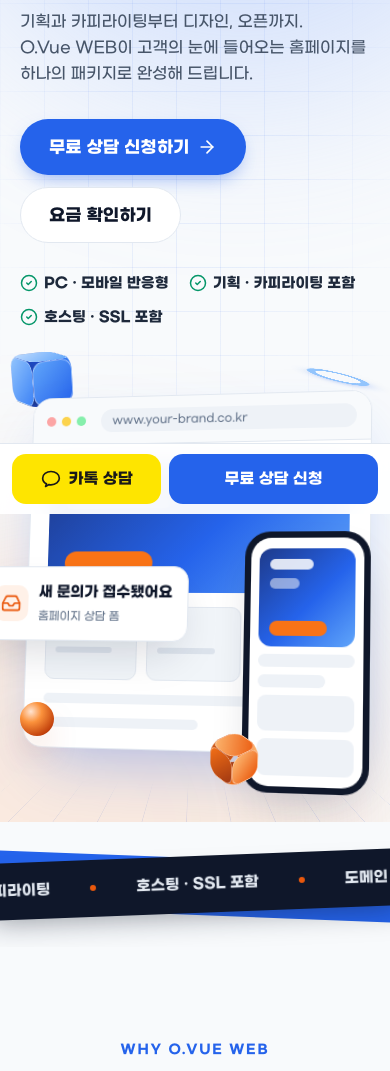
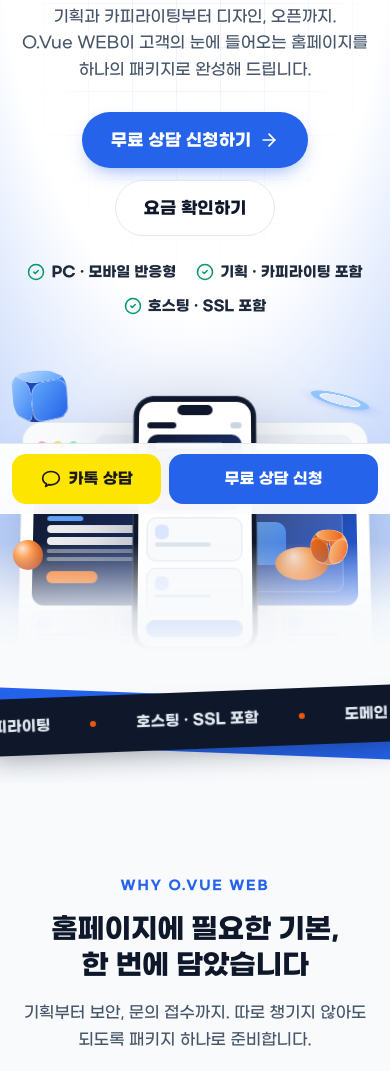
Before and after one commit to qpemqhdl7-wq/claude-skills-, a plain HTML site: page ovue-web/index.html in a window 390 px wide. Shown: the part 330-1401 px from the top of the page. Drawn offline with Linux system fonts and the light colour scheme.

Commit message:
Rebuild hero with centered copy and desktop + iPhone mockups (adapted from 21st.dev hero-section-6)
Co-Authored-By: Claude Opus 5.5 <noreply@anthropic.com>
Claude-Session: https://claude.ai/code/session_01XyxHXazQaXxVK7QhkF6Kfm

```diff
--- a/ovue-web/index.html
+++ b/ovue-web/index.html
@@ -88,52 +88,78 @@ p{margin:0}
 @media (min-width:960px){.nav{display:flex}.header .cta{display:inline-flex}.menu-btn{display:none}.mobile-nav{display:none!important}}
 .progress{position:absolute;left:0;bottom:-1px;height:2px;width:100%;background:var(--primary);transform-origin:0 50%;transform:scaleX(0)}
 
-/* ===== Hero ===== */
-.hero{position:relative;overflow:hidden;padding:56px 0 72px}
+/* ===== Hero (centered copy + desktop & iPhone mockups — layout from 21st.dev hero-section-6) ===== */
+.hero{position:relative;overflow:hidden;padding:56px 0 0}
+.hero-bg{position:absolute;inset:0;z-index:-2;background:radial-gradient(125% 125% at 50% 10%,#FFFFFF 42%,#BFD3FB 72%,var(--primary) 100%)}
+.hero-bg::after{content:"";position:absolute;left:0;right:0;bottom:0;height:140px;background:linear-gradient(to bottom,transparent,var(--bg))}
 .hero-grid{position:absolute;inset:0;z-index:-1;
-  background-image:linear-gradient(to right,rgba(37,99,235,.08) 1px,transparent 1px),linear-gradient(to bottom,rgba(37,99,235,.08) 1px,transparent 1px);
-  background-size:44px 44px;-webkit-mask-image:radial-gradient(ellipse 80% 70% at 50% 30%,#000 30%,transparent 75%);mask-image:radial-gradient(ellipse 80% 70% at 50% 30%,#000 30%,transparent 75%)}
-.hero-glow{position:absolute;z-index:-1;width:620px;height:620px;border-radius:50%;filter:blur(90px);opacity:.35;pointer-events:none}
-.hero-glow.glow-a{background:#93B4FB;top:-260px;right:-160px}
-.hero-glow.glow-b{background:#FDBA8C;bottom:-320px;left:-240px;opacity:.25}
-.hero-inner{display:grid;gap:48px;align-items:center}
+  background-image:linear-gradient(to right,rgba(37,99,235,.07) 1px,transparent 1px),linear-gradient(to bottom,rgba(37,99,235,.07) 1px,transparent 1px);
+  background-size:44px 44px;-webkit-mask-image:radial-gradient(ellipse 70% 55% at 50% 20%,#000 30%,transparent 75%);mask-image:radial-gradient(ellipse 70% 55% at 50% 20%,#000 30%,transparent 75%)}
+.hero-inner{display:grid;gap:44px}
+.hero-copy{display:flex;flex-direction:column;align-items:center;text-align:center;max-width:860px;margin:0 auto}
 .badge{display:inline-flex;align-items:center;gap:8px;padding:6px 14px 6px 6px;border-radius:999px;background:var(--surface);border:1px solid var(--border);font-size:14px;font-weight:600;color:var(--fg);box-shadow:var(--shadow-sm)}
 .badge .pill{background:var(--accent-soft);color:var(--accent-ink);padding:3px 10px;border-radius:999px;font-size:12.5px;font-weight:700}
-.hero h1{font-size:clamp(38px,9vw,68px);font-weight:800;letter-spacing:-.02em;margin:22px 0 20px;line-height:1.14}
+.hero h1{font-size:clamp(36px,7.4vw,70px);font-weight:800;letter-spacing:-.02em;margin:22px 0 20px;line-height:1.16}
 .hero h1 .hl{color:var(--primary);position:relative;white-space:nowrap}
 .hero h1 .hl::after{content:"";position:absolute;left:0;right:0;bottom:.06em;height:.22em;background:var(--primary-100);z-index:-1;border-radius:4px}
-.hero .lead{font-size:clamp(16px,2.4vw,19px);color:var(--fg-muted);max-width:34em}
-.hero .actions{display:flex;flex-wrap:wrap;gap:12px;margin-top:32px}
-.checks{display:flex;flex-wrap:wrap;gap:10px 20px;margin-top:28px;padding:0;list-style:none;font-size:14.5px;font-weight:600;color:var(--fg)}
+.hero .lead{font-size:clamp(16px,2.2vw,19px);color:var(--fg-muted);max-width:32em}
+.hero .actions{display:flex;flex-wrap:wrap;justify-content:center;gap:12px;margin-top:30px}
+.checks{display:flex;flex-wrap:wrap;justify-content:center;gap:10px 20px;margin-top:24px;padding:0;list-style:none;font-size:14.5px;font-weight:600;color:var(--fg)}
 .checks li{display:flex;align-items:center;gap:6px}
 .checks .icon{width:18px;height:18px;color:var(--success)}
 
-/* Hero mockup */
-.mock{position:relative;width:100%}
-.browser{background:var(--surface);border:1px solid var(--border);border-radius:var(--radius-lg);box-shadow:var(--shadow-xl);overflow:hidden}
+/* Desktop browser mockup */
+.browser{background:var(--surface);border:1px solid var(--border);border-radius:var(--radius-lg);box-shadow:0 40px 80px -30px rgba(15,23,42,.35),var(--shadow-xl);overflow:hidden}
 .browser-top{display:flex;align-items:center;gap:6px;padding:12px 14px;border-bottom:1px solid var(--border);background:#F8FAFC}
 .browser-top i{width:10px;height:10px;border-radius:50%;background:#E2E8F0}
 .browser-top i:nth-child(1){background:#FCA5A5}.browser-top i:nth-child(2){background:#FCD34D}.browser-top i:nth-child(3){background:#86EFAC}
-.browser-url{margin-left:10px;flex:1;height:24px;border-radius:999px;background:#EEF2F7;font-size:11.5px;color:var(--fg-subtle);display:flex;align-items:center;padding:0 12px;font-family:var(--font-en)}
-.browser-body{padding:20px;display:grid;gap:14px}
-.sk{border-radius:8px;background:#EEF2F7}
-.sk-hero{height:132px;border-radius:12px;background:linear-gradient(135deg,#1E3A8A,#2563EB 55%,#60A5FA);position:relative;overflow:hidden;padding:18px}
-.sk-hero span{display:block;height:10px;border-radius:6px;background:rgba(255,255,255,.85);width:58%}
-.sk-hero span+span{margin-top:8px;width:40%;background:rgba(255,255,255,.5)}
-.sk-hero em{position:absolute;left:18px;bottom:18px;height:24px;width:92px;border-radius:999px;background:#F97316}
-.sk-row{display:grid;grid-template-columns:repeat(3,1fr);gap:10px}
-.sk-card{height:74px;border-radius:10px;background:#F1F5F9;border:1px solid var(--border);padding:10px}
-.sk-card b{display:block;width:22px;height:22px;border-radius:6px;background:var(--primary-100);margin-bottom:8px}
-.sk-card s{display:block;height:6px;border-radius:4px;background:#DCE3EC;width:80%}
-.phone{position:absolute;right:-6px;bottom:-34px;width:31%;min-width:118px;aspect-ratio:9/18.5;background:var(--ink);border-radius:24px;padding:6px;box-shadow:var(--shadow-lg)}
-.phone-screen{height:100%;border-radius:19px;background:var(--surface);overflow:hidden;display:flex;flex-direction:column;gap:7px;padding:10px 8px}
-.phone-screen .sk-hero{height:44%;padding:10px}.phone-screen .sk-hero em{left:10px;bottom:10px;height:14px;width:54px}
-.phone-screen .sk{height:12px}
-.float-card{position:absolute;left:-10px;top:52%;background:var(--surface);border:1px solid var(--border);border-radius:14px;padding:12px 14px;display:flex;gap:10px;align-items:center;box-shadow:var(--shadow-lg);font-size:13px}
+.browser-url{margin-left:10px;flex:1;max-width:360px;height:24px;border-radius:999px;background:#EEF2F7;font-size:11.5px;color:var(--fg-subtle);display:flex;align-items:center;padding:0 12px;font-family:var(--font-en)}
+.site{aspect-ratio:16/8.6;display:flex;flex-direction:column;gap:3.2%;padding:2.6% 3.4%}
+.site-nav{display:flex;align-items:center;gap:2.2%}
+.site-nav .site-logo{width:9%;height:clamp(8px,1.4vw,16px);border-radius:5px;background:var(--ink)}
+.site-nav span{width:6%;height:clamp(4px,.6vw,7px);border-radius:4px;background:#DCE3EC}
+.site-nav span:first-of-type{margin-left:auto}
+.site-nav em{width:11%;height:clamp(10px,1.8vw,22px);border-radius:999px;background:var(--primary)}
+.site-hero{flex:1;display:grid;grid-template-columns:1.1fr 1fr;gap:4%;border-radius:12px;background:linear-gradient(135deg,#0F172A,#1E3A8A 60%,#2563EB);padding:4% 4.5%;position:relative;overflow:hidden}
+.site-copy{display:flex;flex-direction:column;justify-content:center;gap:clamp(4px,.9vw,10px)}
+.site-copy i{width:24%;height:clamp(5px,.7vw,8px);border-radius:4px;background:#60A5FA}
+.site-copy span{display:block;height:clamp(8px,1.5vw,18px);border-radius:6px;background:rgba(255,255,255,.92)}
+.site-copy .t1{width:92%}.site-copy .t2{width:70%}
+.site-copy .p{height:clamp(4px,.55vw,7px);background:rgba(255,255,255,.4);width:84%}.site-copy .p.short{width:60%}
+.site-copy em{margin-top:4%;width:34%;height:clamp(12px,2vw,26px);border-radius:999px;background:#F97316}
+.site-visual{position:relative;border-radius:10px;background:linear-gradient(160deg,rgba(255,255,255,.18),rgba(255,255,255,.04));border:1px solid rgba(255,255,255,.18)}
+.site-visual .sv-a{position:absolute;left:12%;top:16%;width:46%;height:52%;border-radius:10px;background:linear-gradient(135deg,#93C5FD,#3B82F6)}
+.site-visual .sv-b{position:absolute;right:10%;bottom:14%;width:40%;height:40%;border-radius:50%;background:radial-gradient(circle at 35% 30%,#FFE4D1,#FB923C 45%,#C2410C)}
+.site-cards{display:grid;grid-template-columns:repeat(4,1fr);gap:2.4%;height:22%}
+.site-cards div{border-radius:10px;border:1px solid var(--border);background:#F8FAFC;padding:5% 6%;display:flex;flex-direction:column;gap:10%}
+.site-cards b{width:22%;aspect-ratio:1;border-radius:6px;background:var(--primary-100)}
+.site-cards s{display:block;height:clamp(3px,.5vw,6px);border-radius:3px;background:#DCE3EC;width:80%}
+.site-cards s+s{width:55%}
+
+/* iPhone mockup (frame paths from 21st.dev hero-section-6) */
+.iphone{--pw:clamp(120px,21vw,250px);position:absolute;width:var(--pw);aspect-ratio:433/882;left:calc(50% - var(--pw) / 2);top:50%;margin-top:calc(var(--pw) * -1.08);filter:drop-shadow(0 30px 40px rgba(15,23,42,.35))}
+.iphone-frame{position:absolute;inset:0;width:100%;height:100%}
+.iphone-screen{position:absolute;left:4.9%;top:2.18%;width:89.95%;height:95.64%;border-radius:12.9% / 6%;overflow:hidden;background:var(--surface);display:flex;flex-direction:column;gap:3%;padding:17% 7% 7%}
+.m-nav{display:flex;justify-content:space-between;align-items:center}
+.m-nav b{width:30%;height:calc(var(--pw) * .045);border-radius:4px;background:var(--ink)}
+.m-nav i{width:12%;height:calc(var(--pw) * .045);border-radius:3px;background:#CBD5E1}
+.m-hero{flex:0 0 36%;border-radius:10px;background:linear-gradient(160deg,#0F172A,#1E3A8A 60%,#2563EB);padding:9%;display:flex;flex-direction:column;gap:6%;position:relative}
+.m-hero span{display:block;height:calc(var(--pw) * .05);border-radius:4px;background:rgba(255,255,255,.92);width:86%}
+.m-hero .s2{width:60%;background:rgba(255,255,255,.5)}
+.m-hero em{position:absolute;left:9%;bottom:10%;width:44%;height:calc(var(--pw) * .07);border-radius:999px;background:#F97316}
+.m-card{flex:1;border-radius:9px;border:1px solid var(--border);background:#F8FAFC;padding:7%;display:flex;flex-direction:column;gap:12%}
+.m-card b{width:18%;aspect-ratio:1;border-radius:5px;background:var(--primary-100)}
+.m-card s{display:block;height:calc(var(--pw) * .03);border-radius:3px;background:#DCE3EC;width:70%}
+.m-cta{flex:0 0 8%;border-radius:999px;background:var(--primary)}
+.island{position:absolute;left:35.6%;top:3.4%;width:28.6%;height:4.2%;border-radius:999px;background:#0F172A}
+
+.float-card{position:absolute;left:3%;top:56%;background:var(--surface);border:1px solid var(--border);border-radius:14px;padding:12px 14px;display:flex;gap:10px;align-items:center;box-shadow:var(--shadow-lg);font-size:13px;white-space:nowrap}
 .float-card .dot{width:34px;height:34px;border-radius:10px;background:var(--accent-soft);color:var(--accent);display:grid;place-items:center}
 .float-card strong{display:block;color:var(--ink);font-size:14px}
 .float-card small{color:var(--fg-subtle)}
-@media (min-width:1024px){.hero{padding:88px 0 112px}.hero-inner{grid-template-columns:1.05fr .95fr;gap:56px}}
+.mock-fade{position:absolute;left:calc(50% - 50vw);right:calc(50% - 50vw);bottom:-2px;height:42%;z-index:8;pointer-events:none;background:linear-gradient(to top,var(--bg) 8%,rgba(248,250,252,.85) 40%,rgba(248,250,252,0))}
+@media (max-width:640px){.float-card{display:none}.mock-wrap{padding-top:44px}}
+@media (min-width:1024px){.hero{padding-top:84px}}
 
 /* Marquee */
 .marquee{background:var(--ink);color:#fff;overflow:hidden;padding:16px 0}
@@ -378,10 +404,10 @@ footer .copy{margin-top:32px;padding-top:24px;border-top:1px solid rgba(255,255,
   background:radial-gradient(circle at var(--gx,50%) var(--gy,50%),rgba(255,255,255,.28),transparent 55%)}
 [data-tilt]:hover > .glare{opacity:1}
 /* Hero stage */
-.mock-wrap{position:relative;perspective:1400px;max-width:560px;margin:0 auto;width:100%}
-.mock{transform-style:preserve-3d;transform:rotateY(-12deg) rotateX(6deg)}
-.mock .phone{transform:translateZ(70px)}
-.mock .float-card{transform:translateZ(110px)}
+.mock-wrap{position:relative;perspective:1600px;perspective-origin:50% 0%;max-width:1040px;margin:0 auto;width:100%}
+.mock{position:relative;transform-style:preserve-3d;transform:rotateX(12deg)}
+.mock .iphone{transform:translateZ(80px)}
+.mock .float-card{transform:translateZ(130px)}
 .hero-floor{position:absolute;left:-30%;right:-30%;bottom:-6%;height:46%;z-index:-1;overflow:hidden;pointer-events:none;
   transform:perspective(520px) rotateX(64deg);transform-origin:50% 100%;
   -webkit-mask-image:linear-gradient(to top,#000 10%,transparent 85%);mask-image:linear-gradient(to top,#000 10%,transparent 85%)}
@@ -403,11 +429,11 @@ footer .copy{margin-top:32px;padding-top:24px;border-top:1px solid rgba(255,255,
 .cube.glass i{background:rgba(255,255,255,.14);border-color:rgba(255,255,255,.5);backdrop-filter:blur(2px)}
 .orb{position:absolute;border-radius:50%;background:radial-gradient(circle at 32% 28%,#FFE4D1 0,#FB923C 32%,#C2410C 75%,#7C2D12 100%);box-shadow:0 18px 30px -10px rgba(194,65,12,.5)}
 .torus{position:absolute;border-radius:50%;border:9px solid #93C5FD;box-shadow:inset 0 0 0 2px rgba(255,255,255,.6),0 10px 24px -8px rgba(37,99,235,.45);transform:rotateX(68deg) rotateY(12deg)}
-.hero .s1{--s:62px;top:-34px;left:-14px}
-.hero .s2{--s:34px;bottom:-26px;right:34%}
-.hero .s3{width:96px;height:96px;top:-46px;right:-18px}
-.hero .s4{width:46px;height:46px;bottom:4%;left:-22px}
-@media (max-width:640px){.hero .s1{--s:44px;left:0}.hero .s3{width:64px;height:64px;right:0}.hero .s4{width:34px;height:34px;left:0}}
+.hero .s1{--s:64px;top:-30px;left:2%}
+.hero .s2{--s:40px;top:38%;right:24%}
+.hero .s3{width:110px;height:110px;top:-50px;right:4%}
+.hero .s4{width:52px;height:52px;top:30%;left:-1%}
+@media (max-width:640px){.hero .s1{--s:40px;top:0;left:0}.hero .s3{width:60px;height:60px;top:-6px;right:0}.hero .s4{width:30px;height:30px;top:58%;left:-2%}.hero .s2{--s:26px;top:56%;right:8%}}
 /* Crossing marquee ribbons */
 .ribbons{position:relative;overflow:hidden;padding:34px 0;background:var(--bg)}
 .ribbons .marquee{width:112%;margin-left:-6%;transform:rotate(-2.2deg);position:relative;z-index:2;box-shadow:0 14px 30px -14px rgba(15,23,42,.5)}
@@ -474,16 +500,15 @@ footer .copy{margin-top:32px;padding-top:24px;border-top:1px solid rgba(255,255,
 </header>
 
 <main id="main">
-  <!-- ===== HERO ===== -->
+  <!-- ===== HERO (layout adapted from 21st.dev "Hero Section with Device Mockups" by solaceui) ===== -->
   <section class="hero" aria-labelledby="hero-title">
+    <div class="hero-bg" aria-hidden="true"></div>
     <div class="hero-grid" aria-hidden="true"></div>
     <div class="hero-floor" aria-hidden="true"><i></i></div>
-    <div class="hero-glow glow-a" aria-hidden="true"></div>
-    <div class="hero-glow glow-b" aria-hidden="true"></div>
     <div class="container hero-inner">
       <div class="hero-copy">
         <span class="badge"><span class="pill">NEW</span>신규 제작 · 리뉴얼 · 반응형 전문</span>
-        <h1 id="hero-title">보는 순간,<br><span class="hl">문의하고 싶은</span><br>홈페이지</h1>
+        <h1 id="hero-title">보는 순간, <span class="hl">문의하고 싶은</span><br>홈페이지</h1>
         <p class="lead">기획과 카피라이팅부터 디자인, 오픈까지. <span style="white-space:nowrap">O.Vue WEB</span>이 고객의 눈에 들어오는 홈페이지를 하나의 패키지로 완성해 드립니다.</p>
         <div class="actions">
           <a href="#contact" class="btn btn-primary btn-lg">무료 상담 신청하기 <svg class="icon"><use href="#i-arrow"/></svg></a>
@@ -498,23 +523,32 @@ footer .copy{margin-top:32px;padding-top:24px;border-top:1px solid rgba(255,255,
       <div class="mock-wrap" aria-hidden="true">
         <div class="shapes"><div class="cube s1"><i></i><i></i><i></i><i></i><i></i><i></i></div><div class="torus s3"></div></div>
         <div class="mock">
-        <div class="browser">
-          <div class="browser-top"><i></i><i></i><i></i><span class="browser-url">www.your-brand.co.kr</span></div>
-          <div class="browser-body">
-            <div class="sk-hero"><span></span><span></span><em></em></div>
-            <div class="sk-row">
-              <div class="sk-card"><b></b><s></s></div>
-              <div class="sk-card"><b></b><s></s></div>
-              <div class="sk-card"><b></b><s></s></div>
+          <div class="browser desk">
+            <div class="browser-top"><i></i><i></i><i></i><span class="browser-url">www.your-brand.co.kr</span></div>
+            <div class="site">
+              <div class="site-nav"><b class="site-logo"></b><span></span><span></span><span></span><span></span><em></em></div>
+              <div class="site-hero">
+                <div class="site-copy"><i></i><span class="t1"></span><span class="t2"></span><span class="p"></span><span class="p short"></span><em></em></div>
+                <div class="site-visual"><span class="sv-a"></span><span class="sv-b"></span></div>
+              </div>
+              <div class="site-cards"><div><b></b><s></s><s></s></div><div><b></b><s></s><s></s></div><div><b></b><s></s><s></s></div><div><b></b><s></s><s></s></div></div>
             </div>
-            <div class="sk" style="height:10px;width:70%"></div>
-            <div class="sk" style="height:10px;width:52%"></div>
           </div>
+          <div class="iphone">
+            <svg class="iphone-frame" viewBox="0 0 433 882"><path d="M2 73C2 32.68 34.68 0 75 0H357C397.32 0 430 32.68 430 73V809C430 849.32 397.32 882 357 882H75C34.68 882 2 849.32 2 809V73Z" fill="#334155"/><path d="M0 171C0 170.45.45 170 1 170H3V204H1C.45 204 0 203.55 0 203V171ZM1 234C1 233.45 1.45 233 2 233H3.5V300H2C1.45 300 1 299.55 1 299V234ZM1 319C1 318.45 1.45 318 2 318H3.5V385H2C1.45 385 1 384.55 1 384V319ZM430 279H432C432.55 279 433 279.45 433 280V384C433 384.55 432.55 385 432 385H430V279Z" fill="#334155"/><path d="M6 74C6 35.34 37.34 4 76 4H356C394.66 4 426 35.34 426 74V808C426 846.66 394.66 878 356 878H76C37.34 878 6 846.66 6 808V74Z" fill="#0F172A"/></svg>
+            <div class="iphone-screen">
+              <div class="m-nav"><b></b><i></i></div>
+              <div class="m-hero"><span></span><span class="s2"></span><em></em></div>
+              <div class="m-card"><b></b><s></s></div>
+              <div class="m-card"><b></b><s></s></div>
+              <div class="m-cta"></div>
+            </div>
+            <span class="island"></span>
+          </div>
+          <div class="float-card"><span class="dot"><svg class="icon"><use href="#i-inbox"/></svg></span><span><strong>새 문의가 접수됐어요</strong><small>홈페이지 상담 폼</small></span></div>
         </div>
-        <div class="phone"><div class="phone-screen"><div class="sk-hero"><span></span><span></span><em></em></div><div class="sk"></div><div class="sk" style="width:70%"></div><div class="sk" style="height:34px;border-radius:8px"></div><div class="sk" style="height:34px;border-radius:8px"></div></div></div>
-        <div class="float-card"><span class="dot"><svg class="icon"><use href="#i-inbox"/></svg></span><span><strong>새 문의가 접수됐어요</strong><small>홈페이지 상담 폼</small></span></div>
-      </div>
         <div class="shapes front"><div class="cube orange s2"><i></i><i></i><i></i><i></i><i></i><i></i></div><div class="orb s4"></div></div>
+        <div class="mock-fade"></div>
       </div>
     </div>
   </section>
@@ -858,7 +892,7 @@ footer .copy{margin-top:32px;padding-top:24px;border-top:1px solid rgba(255,255,
     const { animate, inView, stagger, scroll } = Motion;
     const reduce = matchMedia('(prefers-reduced-motion: reduce)').matches;
     if (!reduce) {
-      animate('.hero-copy > *', { opacity: [0, 1], y: [24, 0] }, { duration: 0.6, delay: stagger(0.08), ease: 'easeOut' });
+      animate('.hero-copy > *', { opacity: [0, 1], y: [20, 0], filter: ['blur(10px)', 'blur(0px)'] }, { type: 'spring', bounce: 0.2, duration: 1, delay: stagger(0.1) });
       animate('.float-card', { opacity: [0, 1], x: [-16, 0], z: [110, 110] }, { duration: 0.5, delay: 1.1 });
       inView('[data-reveal]', el => { animate(el, { opacity: [0, 1], y: [28, 0], rotateX: [24, 0], transformPerspective: 900 }, { duration: 0.7, ease: [0.16, 1, 0.3, 1] }); }, { amount: 0.25 });
       inView('[data-stagger]', el => { animate(el.children, { opacity: [0, 1], y: [20, 0] }, { duration: 0.5, delay: stagger(0.07), ease: 'easeOut' }); }, { amount: 0.15 });
@@ -904,13 +938,13 @@ footer .copy{margin-top:32px;padding-top:24px;border-top:1px solid rgba(255,255,
           animate(el, { rotateY: (px - 0.5) * max * 2, rotateX: (0.5 - py) * max * 2, transformPerspective: 1000 }, { duration: 0.4, ease: 'easeOut' }); });
         el.addEventListener('pointerleave', () => animate(el, { rotateX: 0, rotateY: 0 }, { duration: 0.7, ease: ease3 }));
       });
-      // Hero stage: entrance + pointer parallax
-      const mock = document.querySelector('.mock'), narrow = innerWidth < 640, bY = narrow ? -8 : -12, bX = narrow ? 4 : 6;
-      animate(mock, { rotateY: [-38, bY], rotateX: [22, bX], opacity: [0, 1] }, { duration: 1.3, delay: 0.2, ease: ease3 });
-      animate('.mock .phone', { z: [0, 70] }, { duration: 1.2, delay: 0.5, ease: ease3 });
+      // Hero stage: desktop tilts up into place, iPhone lifts toward the viewer, pointer parallax
+      const mock = document.querySelector('.mock'), bX = 12;
+      animate(mock, { rotateX: [38, bX], y: [70, 0], opacity: [0, 1] }, { duration: 1.3, delay: 0.35, ease: ease3 });
+      animate('.mock .iphone', { z: [0, 80], scale: [0.8, 1], opacity: [0, 1] }, { duration: 1.1, delay: 0.7, ease: ease3 });
       if (fine) document.querySelector('.hero').addEventListener('pointermove', e => {
         const px = e.clientX / innerWidth - 0.5, py = e.clientY / innerHeight - 0.5;
-        animate(mock, { rotateY: bY + px * 14, rotateX: bX - py * 10 }, { duration: 0.6, ease: 'easeOut' });
+        animate(mock, { rotateY: px * 12, rotateX: bX - py * 8 }, { duration: 0.6, ease: 'easeOut' });
         document.querySelectorAll('.hero .shapes > *').forEach((s, i) => animate(s, { x: px * (18 + i * 10), y: py * (14 + i * 8) }, { duration: 0.8, ease: 'easeOut' }));
       });
       // Perspective floor
```
Also changed, not shown: 1 other file.
